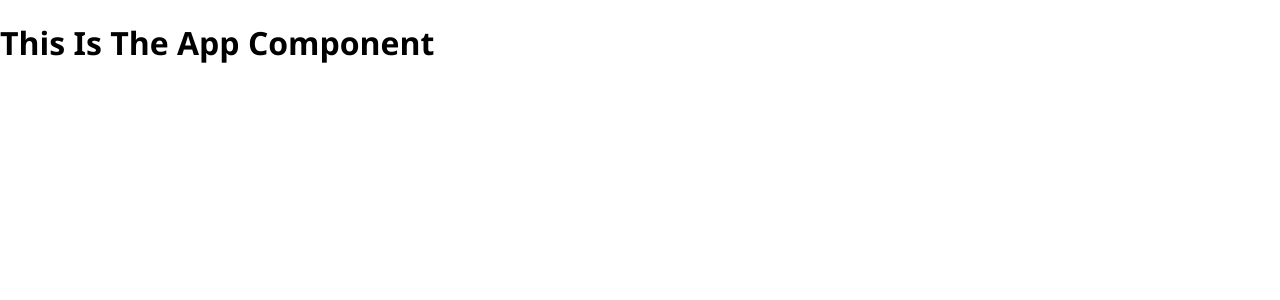
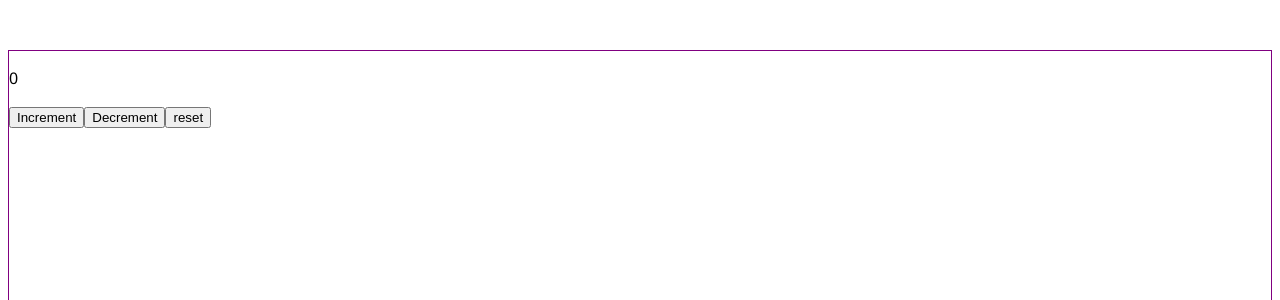
Before and after one commit to cardfaux/PureReactStateManagment, a React (Vite) app: page / in a window 1280 px wide. Shown: the top 300 px of the page. Built offline with nearby package versions, Linux system fonts and the light colour scheme.

Commit message:
setState With a Class

```diff
--- a/src/App.js
+++ b/src/App.js
@@ -1,11 +1,9 @@
 import React from "react";
 
+import Counter from "./components/Counter";
+
 const App = props => {
-  return (
-    <div>
-      <h1>This Is The App Component</h1>
-    </div>
-  );
+  return <Counter />;
 };
 
 export default App;
--- /dev/null
+++ b/src/components/Counter.js
@@ -0,0 +1,42 @@
+import React, { Component } from "react";
+
+class Counter extends Component {
+  constructor(props) {
+    super(props);
+    this.state = {
+      count: 0
+    };
+
+    this.increment = this.increment.bind(this);
+    this.decrement = this.decrement.bind(this);
+    this.reset = this.reset.bind(this);
+  }
+
+  increment() {
+    this.setState({ count: this.state.count + 1 });
+  }
+
+  decrement() {
+    this.setState({ count: this.state.count - 1 });
+  }
+
+  reset() {
+    this.setState({ count: 0 });
+  }
+
+  render() {
+    const { count } = this.state;
+
+    return (
+      <div className="Counter">
+        <p className="count">{count}</p>
+        <section className="controls">
+          <button onClick={this.increment}>Increment</button>
+          <button onClick={this.decrement}>Decrement</button>
+          <button onClick={this.reset}>reset</button>
+        </section>
+      </div>
+    );
+  }
+}
+export default Counter;
--- a/src/index.css
+++ b/src/index.css
@@ -4,6 +4,11 @@
 
 body {
   padding: 0;
-  margin: 0;
+  margin-top: 50px;
   font-family: "Segoe UI", Tahoma, Geneva, Verdana, sans-serif;
 }
+
+.Counter {
+  border: 1px solid purple;
+  height: 500px;
+}
```
Also changed, not shown: 1 other file (tests, documents, lock files or other folders).
